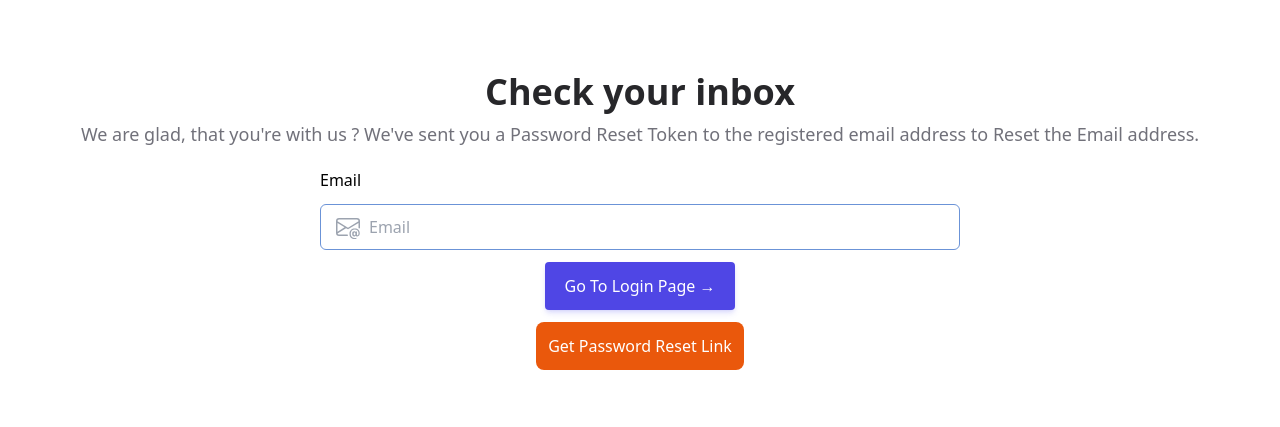
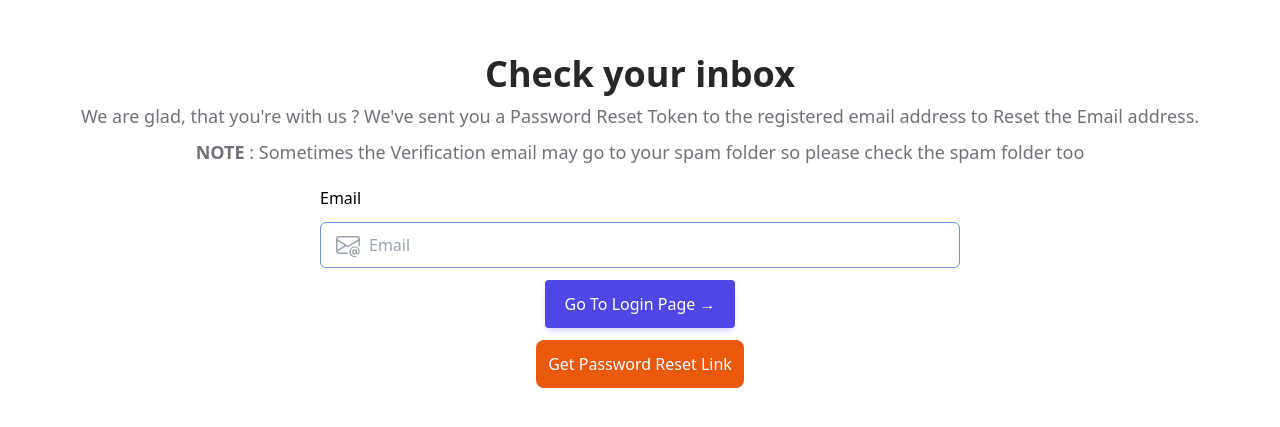
Before and after one commit to PavanSingerReddy/note-nexus-frontend, a React (Vite) app: page /forgotPassword in a window 1280 px wide. Shown: the part 155-582 px from the top of the page. Built offline with nearby package versions, Linux system fonts and the light colour scheme; no server answers; what tailwindcss-animated, tw-elements would draw is missing.

Commit message:
added note for checking the verification email in spam folder

```diff
--- a/src/pages/AwaitingConfirmationPage.jsx
+++ b/src/pages/AwaitingConfirmationPage.jsx
@@ -145,6 +145,7 @@ const AwaitingConfirmationPage = () => {
                     <div className="lg:max-w-xl max-w-sm px-5 text-center">
                         <h2 className="mb-2 text-4xl font-bold text-zinc-800">Check your inbox</h2>
                         <p className="mb-2 text-lg text-zinc-500">We are glad, that you're with us ? We've sent you a verification link to the registered email address.</p>
+                        <p className="mb-2 text-lg text-zinc-500"><b>NOTE</b> : Sometimes the Verification email may go to your spam folder so please check the spam folder too</p>
                         <Link onClick={removeEmailToken} to="/login" className="mt-3 inline-block w-full rounded bg-indigo-600 px-5 py-3 font-medium text-white shadow-md shadow-indigo-500/20 hover:bg-indigo-700">Go To Login Page →</Link>
 
                         {/* when the user clicks on this button we resend the verification token to the user the styles of this button is based on the isDisabled state when the user clicks on this button it remains greyed out until the is disabled state becomes false */}
--- a/src/pages/ForgotPasswordPage.jsx
+++ b/src/pages/ForgotPasswordPage.jsx
@@ -188,6 +188,7 @@ const ForgotPasswordPage = () => {
 
                 <h2 className="mb-2 text-4xl font-bold text-zinc-800">Check your inbox</h2>
                 <p className="mb-2 text-lg text-zinc-500">We are glad, that you're with us ? We've sent you a Password Reset Token to the registered email address to Reset the Email address.</p>
+                <p className="mb-2 text-lg text-zinc-500"><b>NOTE</b> : Sometimes the Verification email may go to your spam folder so please check the spam folder too</p>
                 <form className="flex flex-col items-start">
                     {/* Email input */}
                     <label htmlFor='Email' className='my-3 block text-base font-medium text-dark dark:text-white'>
```
